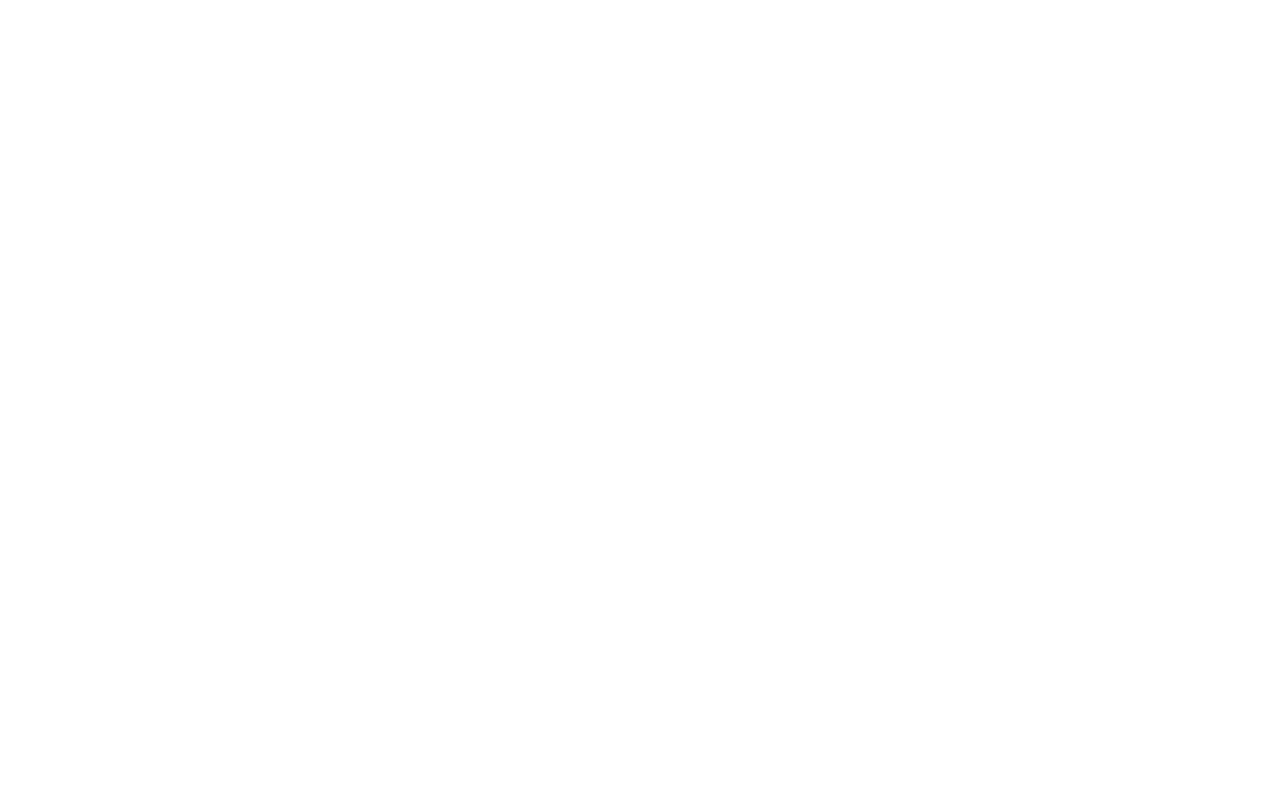
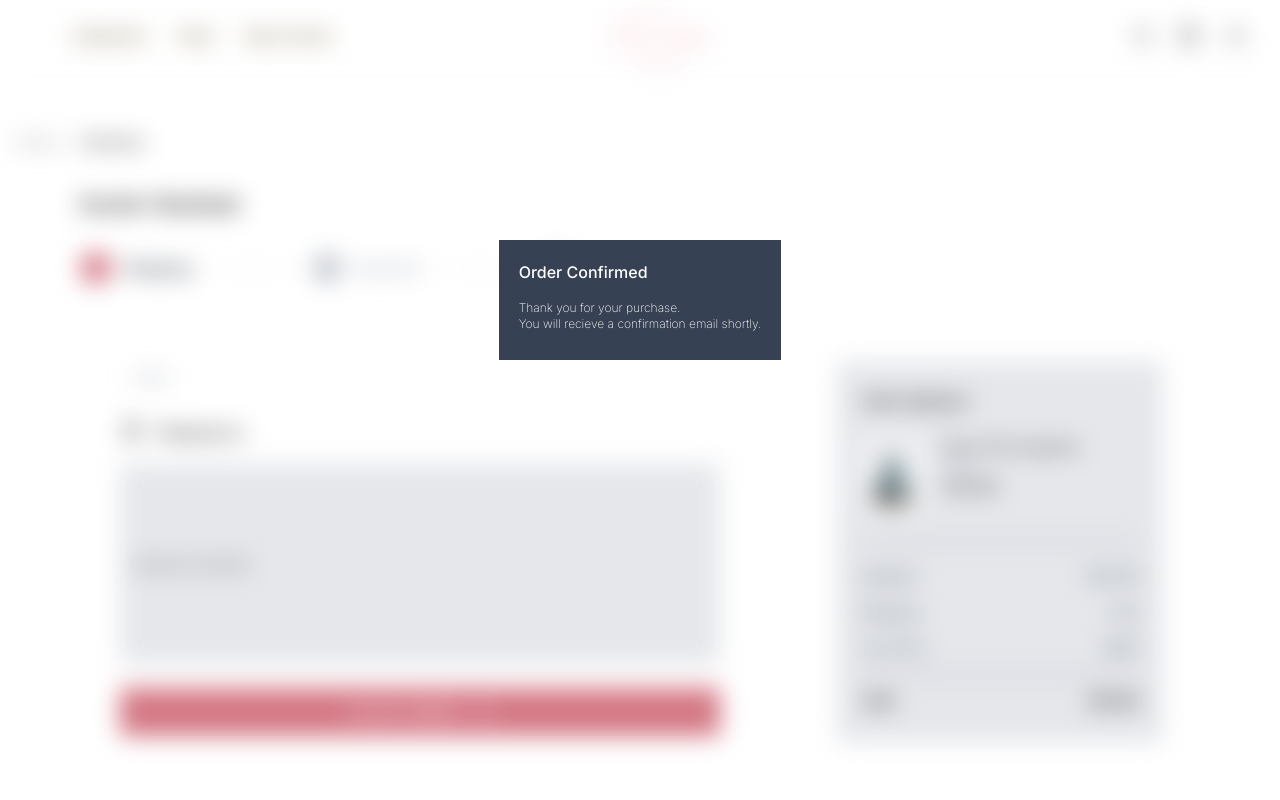
Before and after one commit to Tron-Technolegies/Zaahi-Frontend, a React (Vite) app: page /order-confirmed in a window 1280 px wide. Before the commit this address had no page. Shown: the top 800 px of the page. Built offline with nearby package versions, Linux system fonts and the light colour scheme; a web font is replaced by a local one.

Commit message:
order box done

```diff
--- a/src/App.jsx
+++ b/src/App.jsx
@@ -18,6 +18,7 @@
   Wishlist,
 } from "./Pages";
 import HomeLayout from "./Pages/HomeLayout";
+import OrderConfirmed from "./Pages/OrderConfirmed";
 
 const router = createBrowserRouter([
   {
@@ -83,6 +84,10 @@
     path: "/shipping",
     element: <Shipping />,
   },
+  {
+    path: "/order-confirmed",
+    element: <OrderConfirmed />,
+  },
 ]);
 
 const App = () => {
--- /dev/null
+++ b/src/Pages/OrderConfirmed.jsx
@@ -0,0 +1,25 @@
+import React from "react";
+import Review from "./Review";
+
+const OrderConfirmed = () => {
+  return (
+    <>
+      <div className=" relative min-h-screen">
+        <div className="blur-md">
+          <Review />
+        </div>
+        <div className="absolute inset-0 flex justify-center pt-60">
+          <div className="bg-gray-700 text-white p-5 h-[120px]">
+            <p className=" font-medium pb-4">Order Confirmed</p>
+            <h1 className="text-xs font-extralight">
+              Thank you for your purchase.
+              <br /> You will recieve a confirmation email shortly.
+            </h1>
+          </div>
+        </div>
+      </div>
+    </>
+  );
+};
+
+export default OrderConfirmed;
```
